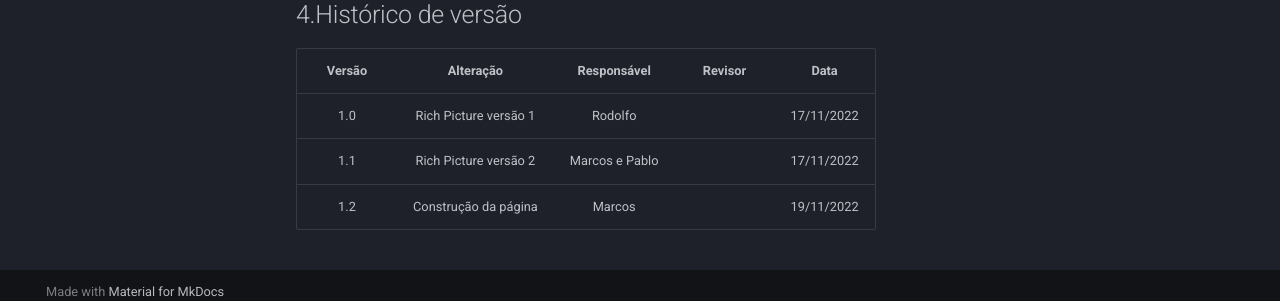
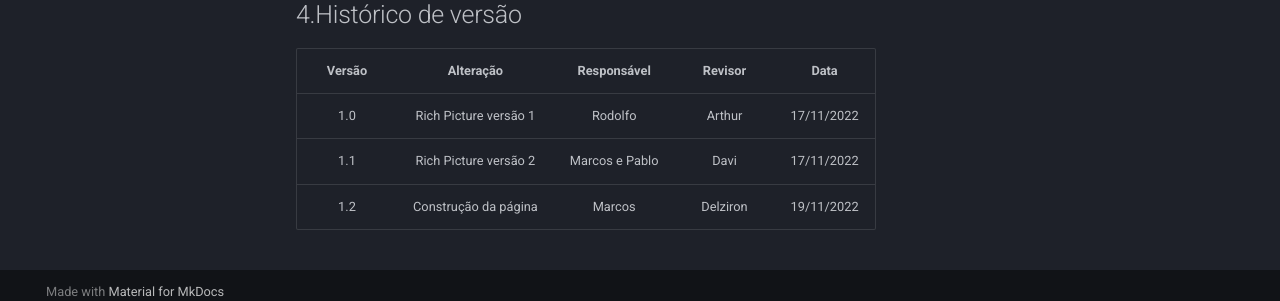
Before and after one commit to Requisitos-de-Software/2022.2-Moodle, an MkDocs documentation site: the page built from docs/Pré-Rastreabilidade/RichPicture.md, in a window 1280 px wide and 900 px high, scrolled down 1291 px. Shown: the part 586-887 px from the top of the window. Built offline with MkDocs 1.6.1 and Material for MkDocs 9.7.7, drawn with Linux system fonts in a browser that asks for light colours.

Commit message:
Adicionando os revisores

```diff
--- a/docs/Pré-Rastreabilidade/RichPicture.md
+++ b/docs/Pré-Rastreabilidade/RichPicture.md
@@ -35,6 +35,6 @@ Abaixo, estão sendo expostos os rich pictures, em duas versões, a primeira fei
 
 | Versão | Alteração | Responsável | Revisor | Data |
 |:------:|:---------:|:-----------:|:-------:|:----:|
-| 1.0    |Rich Picture versão 1| Rodolfo |         |  17/11/2022    |
-| 1.1   |Rich Picture versão 2| Marcos e Pablo  |         |   17/11/2022   |
-| 1.2   |Construção da página| Marcos  |         |   19/11/2022   |
+| 1.0    |Rich Picture versão 1| Rodolfo |  Arthur  |  17/11/2022    |
+| 1.1   |Rich Picture versão 2| Marcos e Pablo  |  Davi  |   17/11/2022   |
+| 1.2   |Construção da página| Marcos  | Delziron  |   19/11/2022   |
```
